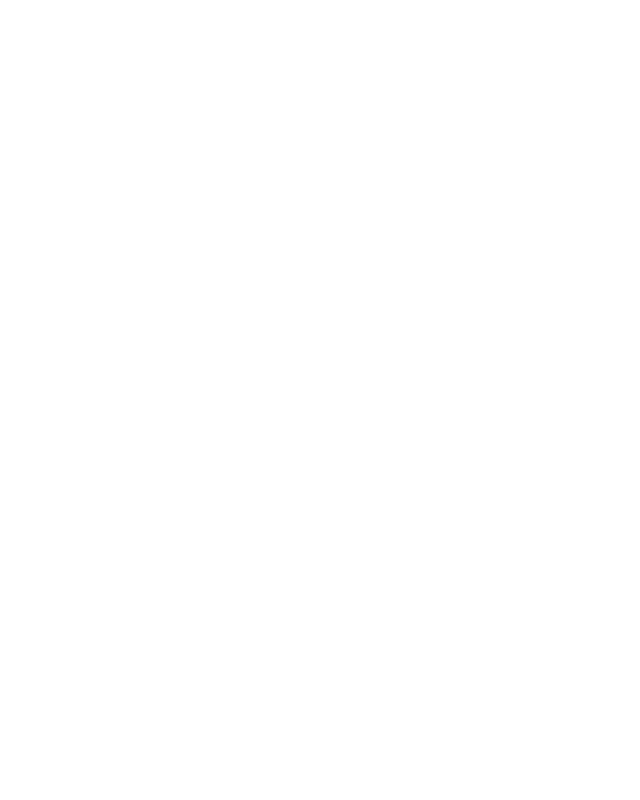
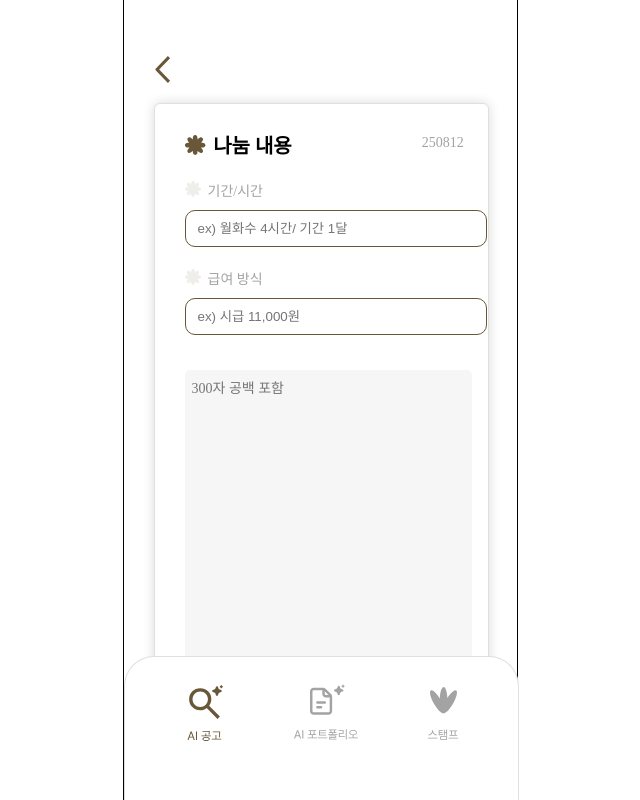
Before and after one commit to 2025-13thHackathon-TeamMinsik/Frontend, a React (Create React App) app: page /NoticeUp in a window 1280 px wide. Before the commit this address had no page. Shown: the top 800 px of the page, without its empty margins (320-960 px from the left). Built offline with nearby package versions, Linux system fonts and the light colour scheme.

Commit message:
중간본

```diff
--- a/src/App.js
+++ b/src/App.js
@@ -35,6 +35,8 @@
 import ReciptDone from "./pages/ReciptDone";
 import TalCoin from "./pages/Talcoin";
 import BusiRecClick from "./pages/BusiRecClick";
+import NoticeUp from "./pages/NoticeUp";
+import { No } from "./styles/StyledTalCoin";
 
 
 function App() {
@@ -80,6 +82,7 @@
          <Route path="/ReciptDone" element={<ReciptDone />}/>
          <Route path="/TalCoin" element={<TalCoin />}/>
          <Route path="/BusiRecClick" element={<BusiRecClick />}/>
+         <Route path="/NoticeUp" element={<NoticeUp />}/>
       </Routes>
     </BrowserRouter>
   );
--- /dev/null
+++ b/src/pages/NoticeUp.jsx
@@ -0,0 +1,88 @@
+import React from "react";
+import axios from "axios";
+import * as S from "../styles/StyledNoticeUp";
+import { useState } from "react";
+
+const NoticeUp = () => {
+const [tabBar, setTabBar] = useState("tabBar1");
+  const handleTabBar = (menu) => {
+    setTabBar(menu);
+  };
+  return (
+    <S.Container>   <S.BackBtn>
+          <img
+            src={`${process.env.PUBLIC_URL}/images/backBtn.svg`}
+            alt="backBtn"
+            width="19.5px"
+            height="39px"
+          />
+        </S.BackBtn>
+      <S.TabBar>
+        <div id="tabBarIcon">
+          <img
+            src={`${process.env.PUBLIC_URL}/images/${
+              tabBar === "tabBar1" ? "tabBar1_on.svg" : "tabBar1_off.svg"
+            }`}
+            alt="tabBar1"
+            width="41px"
+            height="60px"
+            onClick={() => handleTabBar("tabBar1")}
+          />
+          <img
+            src={`${process.env.PUBLIC_URL}/images/${
+              tabBar === "tabBar2" ? "tabBar2_on.svg" : "tabBar2_off.svg"
+            }`}
+            alt="tabBar2"
+            width="66px"
+            height="59px"
+            onClick={() => handleTabBar("tabBar2")}
+          />
+          <img
+            src={`${process.env.PUBLIC_URL}/images/${
+              tabBar === "tabBar3" ? "tabBar3_on.svg" : "tabBar3_off.svg"
+            }`}
+            alt="tabBar3"
+            width="32px"
+             height="58px"
+            onClick={() => handleTabBar("tabBar3")}
+          />
+        </div>
+      </S.TabBar>
+
+      <S.Box1>
+           <S.Box3> <S.Icon> <img
+            src={`${process.env.PUBLIC_URL}/images/Icon.svg`}
+            alt="*"
+          /></S.Icon> <S.Text>나눔 내용</S.Text><S.Day>250812</S.Day></S.Box3>
+
+          <S.Box4><S.GrayIcon><img
+            src={`${process.env.PUBLIC_URL}/images/GrayIcon.svg`}
+            alt="*" width="16px"
+          /></S.GrayIcon><S.GrayText>기간/시간</S.GrayText></S.Box4>
+
+          <S.TimeInput placeholder="ex) 월화수 4시간/ 기간 1달 "></S.TimeInput>
+
+
+          <S.Box4><S.GrayIcon><img
+            src={`${process.env.PUBLIC_URL}/images/GrayIcon.svg`}
+            alt="*" width="16px"
+          /></S.GrayIcon><S.GrayText>급여 방식</S.GrayText></S.Box4>
+
+          <S.TimeInput2 placeholder="ex) 시급 11,000원"></S.TimeInput2>
+
+          <S.TextBox placeholder="300자 공백 포함"></S.TextBox>
+
+
+          <S.Box3> <S.Icon> <img
+            src={`${process.env.PUBLIC_URL}/images/Icon.svg`}
+            alt="*"
+          /></S.Icon> <S.Text>사진 첨부</S.Text></S.Box3>
+
+      </S.Box1>
+
+      <S.Box2><S.Up>공고 올리기</S.Up></S.Box2>
+    </S.Container>
+  );
+};
+
+export default NoticeUp;
--- /dev/null
+++ b/src/styles/StyledNoticeUp.jsx
@@ -0,0 +1,259 @@
+import { styled } from "styled-components";
+
+export const Container = styled.div`
+  position: relative;
+  display: flex;
+  flex-direction: column; /* 세로로 배치 */
+  margin: 0 auto;
+  width: 393px;
+  height: 250vh;
+  background: #fff;
+  outline: 1px solid black;
+
+`;
+export const TabBar = styled.div`
+  width: 393px;
+  height: 143px;
+  flex-shrink: 0;
+  border-radius: 30px 30px 0 0;
+  border-top: 1px solid var(--200, #dfdfdf);
+  border-right: 1px solid var(--200, #dfdfdf);
+  border-left: 1px solid var(--200, #dfdfdf);
+  background: #fff;
+  z-index: 100;
+  position: fixed;
+  bottom: 0;
+
+  #tabBarIcon {
+    display: flex;
+    gap: 68px;
+    justify-content: center;
+    align-items: center;
+    margin-top: 25.5px;
+  }
+`;
+
+export const BackBtn = styled.div`
+margin-top: 50px;
+margin-left: 30px;
+`;
+
+export const Box1 = styled.div`
+width: 333px;
+height: 190vh;
+flex-shrink: 0;
+border-radius: 5.887px;
+border: 1.177px solid #DFDFDF;
+background: #FFF;
+box-shadow: 0 0 11.773px 0 rgba(0, 0, 0, 0.15);
+margin-top: 10px;
+margin-left: 30px;
+`;
+
+export const DelBtn = styled.div`
+display: flex;
+width: 145px;
+padding: 10px;
+justify-content: center;
+align-items: center;
+gap: 10px;
+border-radius: 10px;
+border: 1px solid #695739;
+background: #FFF;
+
+color: #695739;
+
+/* B16 */
+font-family: Pretendard;
+font-size: 16px;
+font-style: normal;
+font-weight: 700;
+
+`;
+
+export const ModiBtn = styled.div`
+
+display: flex;
+width: 145px;
+padding: 10px;
+justify-content: center;
+align-items: center;
+gap: 10px;
+border-radius: 10px;
+border: 1px solid #695739;
+background: #695739;
+
+color: #FFF;
+
+/* B16 */
+font-family: Pretendard;
+font-size: 16px;
+font-style: normal;
+font-weight: 700;
+
+`;
+
+export const Up = styled.div`
+display: flex;
+width: 273px;
+padding: 10px;
+justify-content: center;
+align-items: center;
+gap: 10px;
+
+border-radius: 10px;
+border: 1px solid  #695739;
+background: #695739;
+
+color: #FFF;
+
+/* B16 */
+font-family: Pretendard;
+font-size: 16px;
+font-style: normal;
+font-weight: 700;
+margin-left: 24px;
+`;
+
+export const Box2 = styled.div`
+display: flex;
+flex-direction: row;
+
+margin-bottom: 300px;
+margin-left: 26px;
+margin-top: 20px;
+gap: 10px;
+`;
+
+
+export const Icon= styled.div`
+margin-top: 5px;
+`;
+
+
+
+export const GrayIcon= styled.div`
+margin-top: 1px;
+margin-right: 7px;
+`;
+
+export const Box3 = styled.div`
+display: flex;
+flex-direction: row;
+margin-top: 26px;
+margin-left: 30px;
+`;
+
+export const Text = styled.div`
+color: #000;
+
+/* B20 */
+font-family: Pretendard;
+font-size: 20px;
+font-style: normal;
+font-weight: 700;
+line-height: normal;
+margin-left: 7.64px;
+`;
+
+
+export const Day = styled.div`
+color: #A3A3A3;
+
+/* R14 */
+font-family: Pretendard;
+font-size: 14px;
+font-style: normal;
+font-weight: 400;
+
+margin-top: 5px;
+margin-left: 130px;
+`;
+
+
+
+export const Box4 = styled.div`
+display: flex;
+flex-direction: row;
+
+margin-left: 30px;
+margin-top: 21px;
+
+`;
+
+export const GrayText = styled.div`
+color: #A3A3A3;
+
+/* R14 */
+font-family: Pretendard;
+font-size: 14px;
+font-style: normal;
+font-weight: 400;
+`;
+
+export const TimeInput = styled.input`
+display: inline-flex;
+padding: 10px 111px 10px 12px;
+align-items: center;
+border-radius: 10px;
+border: 1px solid #695739;
+
+
+margin-left: 30px;
+margin-top: 9px;
+
+  &:focus {
+    outline: none;
+    box-shadow: none;
+    border-color: #695739; /* 눌러도 똑같이 */
+  }
+`;
+
+
+export const TimeInput2 = styled.input`
+display: inline-flex;
+padding: 10px 111px 10px 12px;
+align-items: center;
+border-radius: 10px;
+border: 1px solid #695739;
+
+
+margin-left: 30px;
+margin-top: 9px;
+
+  &:focus {
+    outline: none;
+    box-shadow: none;
+    border-color: #695739; /* 눌러도 똑같이 */
+  }
+`;
+
+export const TextBox = styled.textarea`
+width: 273px;
+height: 294px;
+flex-shrink: 0;
+
+border-radius: 5px;
+border: none;
+background: #F6F6F6;
+
+color: #A3A3A3;
+
+/* R14 */
+font-family: Pretendard;
+font-size: 14px;
+font-style: normal;
+font-weight: 400;
+padding: 7px;
+
+  &:focus {
+    outline: none;
+    box-shadow: none;
+    resize: none;
+
+    color:  #000;
+  }
+
+  margin-left: 30px;
+  margin-top: 35px;
+`;
```
Also changed, not shown: public/images/GrayIcon.svg (added), public/images/Icon.svg (added).
